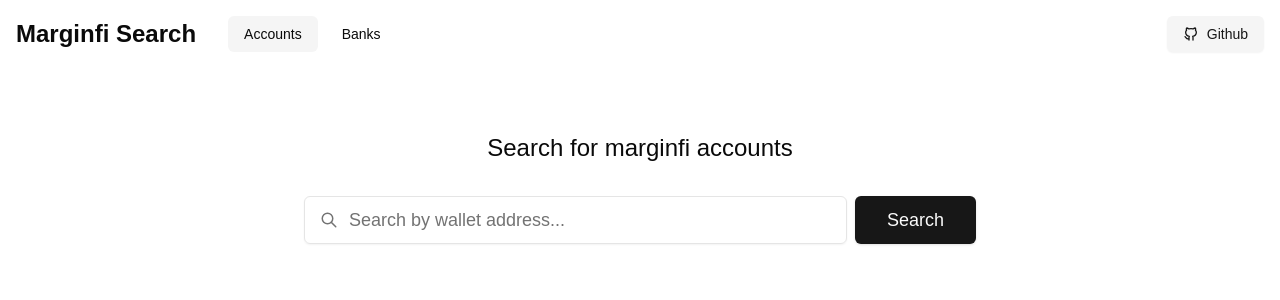
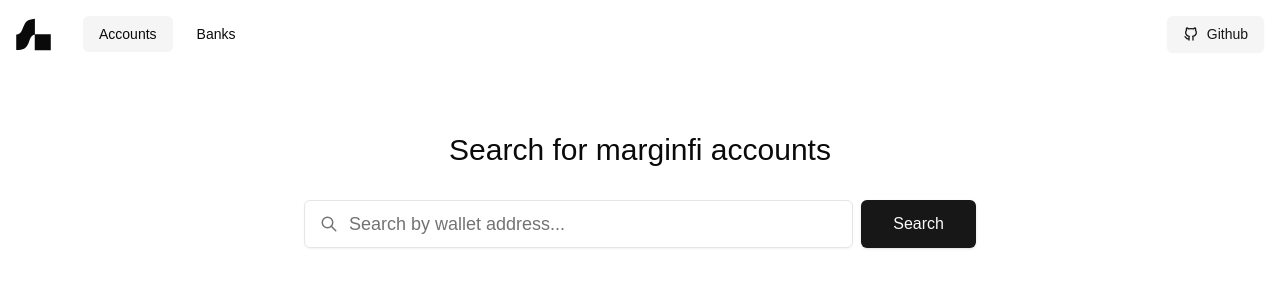
Before and after one commit to mrgnlabs/mrgn-search, a Next.js app: page / in a window 1280 px wide. Shown: the top 300 px of the page. Built offline with nearby package versions, Linux system fonts and the light colour scheme.

Commit message:
feat: header / page styling

```diff
--- a/src/app/banks/page.tsx
+++ b/src/app/banks/page.tsx
@@ -1,10 +1,17 @@
+import { Metadata } from "next";
+
 import { SearchInput } from "@/components/ui/search-input";
 import { Button } from "@/components/ui/button";
+
+export const metadata: Metadata = {
+  title: "Marginfi Search - Banks",
+  description: "Search for marginfi banks",
+};
 
 export default function BanksSearchPage() {
   return (
     <div className="mx-auto flex max-w-2xl flex-col items-center gap-8 pb-8 pt-16">
-      <p className="text-2xl">Search for marginfi banks</p>
+      <h1 className="text-3xl">Search for marginfi banks</h1>
       <form className="flex w-full gap-2">
         <SearchInput placeholder="Search by bank address or symbol (e.g USDC)..." />
         <Button size="lg">Search</Button>
--- a/src/app/page.tsx
+++ b/src/app/page.tsx
@@ -1,10 +1,17 @@
+import { Metadata } from "next";
+
 import { SearchInput } from "@/components/ui/search-input";
 import { Button } from "@/components/ui/button";
+
+export const metadata: Metadata = {
+  title: "Marginfi Search - Accounts",
+  description: "Search for marginfi accounts",
+};
 
 export default function AccountsSearchPage() {
   return (
     <div className="mx-auto flex max-w-2xl flex-col items-center gap-8 pb-8 pt-16">
-      <p className="text-2xl">Search for marginfi accounts</p>
+      <h1 className="text-3xl">Search for marginfi accounts</h1>
       <form className="flex w-full gap-2">
         <SearchInput placeholder="Search by wallet address..." />
         <Button size="lg">Search</Button>
--- a/src/components/header.tsx
+++ b/src/components/header.tsx
@@ -13,7 +13,17 @@
   return (
     <header className="flex items-center gap-8 p-4">
       <h1 className="shrink-0 text-2xl font-bold">
-        <Link href="/">Marginfi Search</Link>
+        <Link href="/" className="flex items-center gap-2">
+          <svg
+            width="35"
+            height="35"
+            fill="currentColor"
+            viewBox="0 0 75 67"
+            xmlns="http://www.w3.org/2000/svg"
+          >
+            <path d="M40.5038 0C40.5038 11.2992 40.5038 22.0269 40.5038 32.9584C51.9136 32.9584 63.12 32.9584 74.5 32.9584C74.5 44.3768 74.5 55.5915 74.5 67C63.1944 67 51.8342 67 40.1863 67C40.1863 56.153 40.1863 45.1967 40.1863 33.3311C38.2119 34.3348 36.6393 34.8366 35.4338 35.8006C32.1349 38.439 30.3143 42.0961 29.0493 46.0464C27.5611 50.7022 25.9439 55.2139 22.7094 59.0896C19.4651 62.9802 15.4766 65.3553 10.615 66.1354C7.33596 66.6621 3.97255 66.6373 0.5 66.8708C0.5 55.5518 0.5 44.66 0.5 33.6193C1.76996 33.346 3.03 33.1025 4.27516 32.7944C9.21113 31.5671 11.3095 27.5324 13.2244 23.448C15.3079 18.9959 16.8656 14.2755 19.1873 9.96255C22.3026 4.16887 27.6156 1.39128 34.0696 0.710546C36.0738 0.491916 38.0829 0.263349 40.5038 0Z"></path>
+          </svg>
+        </Link>
       </h1>
       <nav className="flex w-full items-center gap-2">
         <Link href="/">
--- a/src/components/ui/button.tsx
+++ b/src/components/ui/button.tsx
@@ -23,7 +23,7 @@
       size: {
         default: "h-9 px-4 py-2",
         sm: "h-8 rounded-md px-3 text-xs",
-        lg: "h-12 rounded-md px-8 text-lg",
+        lg: "h-12 rounded-md px-8 text-base",
         icon: "h-9 w-9",
       },
     },
```
